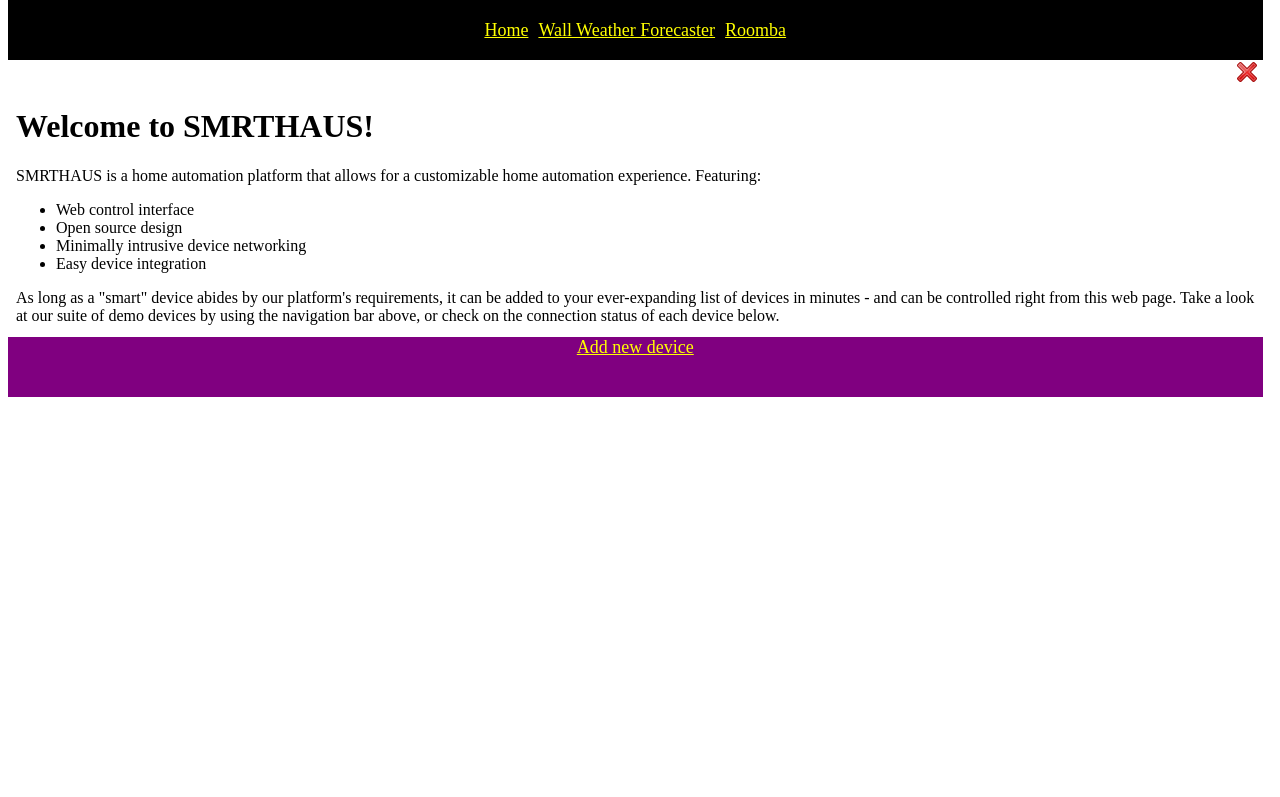
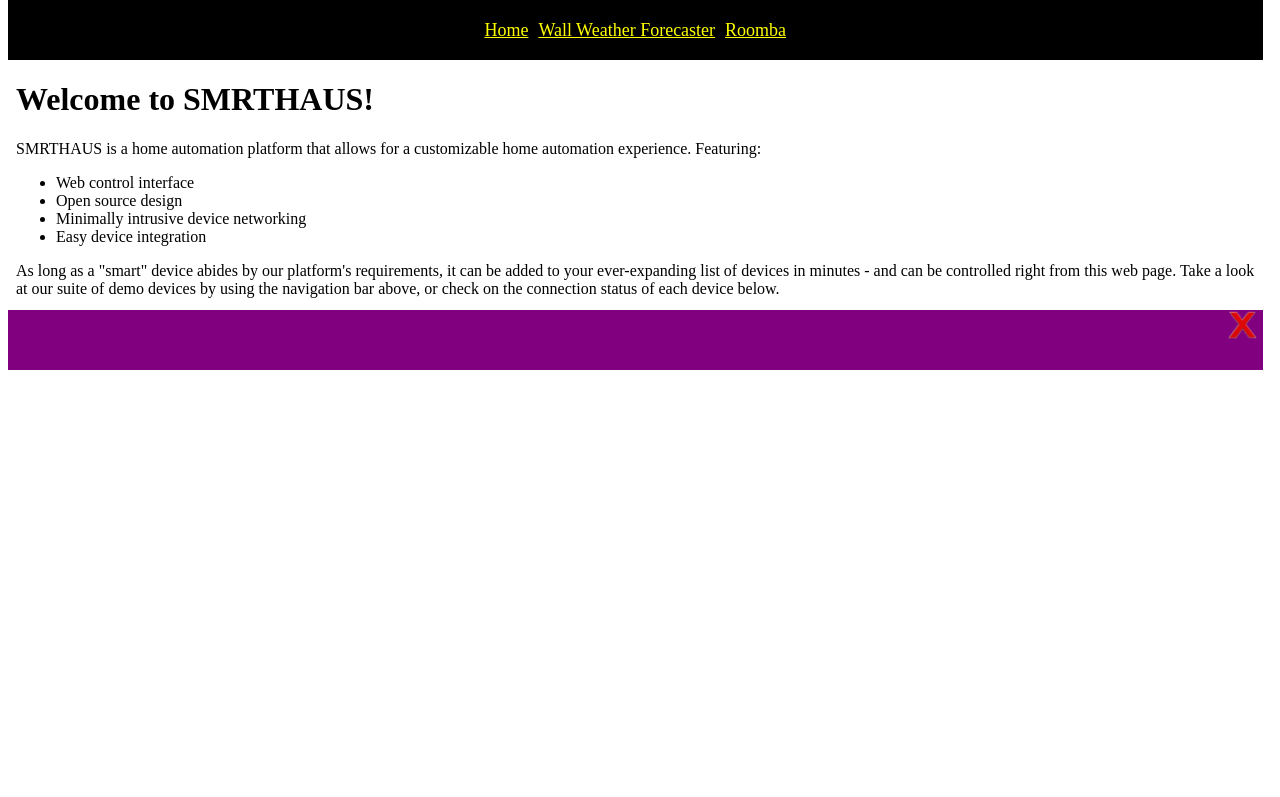
Before and after one commit to SmartHomes473/SMRTControl, a PHP site: page / in a window 1280 px wide. Shown: the part 127-924 px from the top of the page. After the commit the page ends 497 px from the top, so only its background shows below. Run offline with PHP 8.4, Linux system fonts and the light colour scheme.

Commit message:
moved and improved the x

```diff
--- a/index.php
+++ b/index.php
@@ -118,20 +118,17 @@
 		setInterval(check_for_device_updates, 5000)
 	</script>
 
-	<div id="remove">
-		<a href="javascript:;" onclick="remove_device();">
-			<img src="remove.png">
-		</a>
-	</div>
 
 	<div id="section">
 		<iframe src="home/home.php" scrolling="yes" frameBoarder="no" id="content_iframe" name="content_iframe" onLoad="autoResizeContent();"></iframe>'
 	</div>
 
 	<div id="footer">
-		<a href="javascript:;" onclick="add_device();">
-			Add new device
-		</a>
+		<div id="remove">
+			<a href="javascript:;" onclick="remove_device();">
+				<img src="remove.png" WIDTH=30 HEIGHT=30>
+			</a>
+		</div>
 	</div>
 
 	<div id="postFooter">
```
Also changed, not shown: remove.png.
